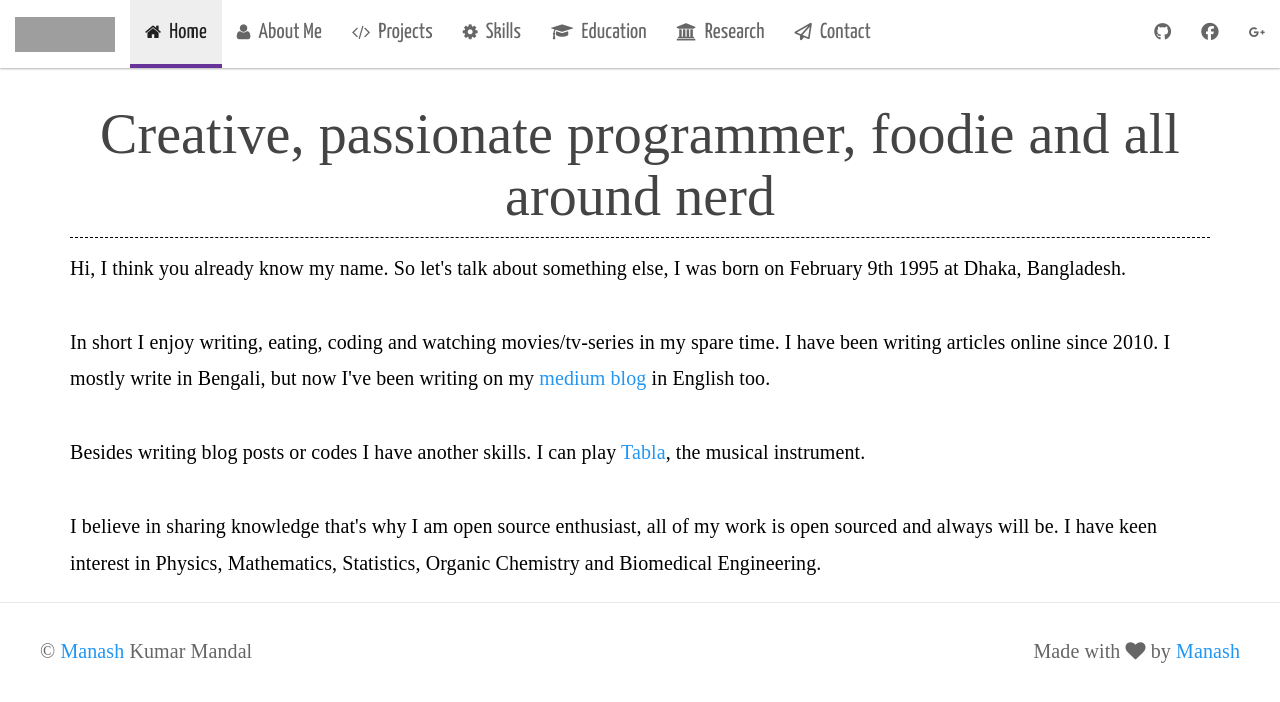
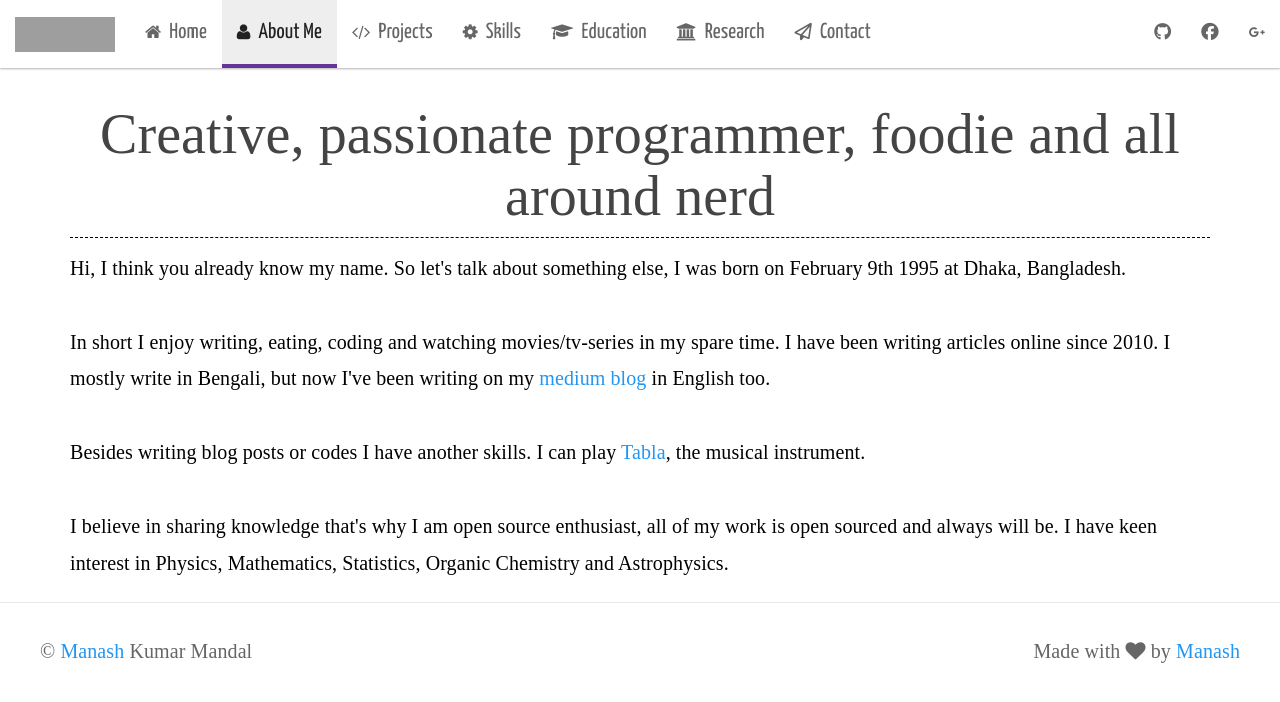
Before and after one commit to manashmandal/manash.me, a Jekyll site: the page built from about.html, in a window 1280 px wide. Shown: the top 702 px of the page. Built offline with Jekyll 4.4.1, drawn with Linux system fonts in a browser that asks for light colours; nearby versions of some CDN libraries; some web fonts are replaced; grey boxes are pictures that could not be loaded.

Commit message:
fixed navigation

```diff
--- a/_config.yml
+++ b/_config.yml
@@ -17,5 +17,11 @@ url: "http://yourdomain.com" # the base hostname & protocol for your site
 twitter_username: jekyllrb
 github_username:  jekyll
 
+navigation:
+  - title: Home
+    url: /index.html
+  - title: About
+    url: /aboutme.html
+
 # Build settings
 markdown: kramdown
--- a/_includes/header.html
+++ b/_includes/header.html
@@ -1,28 +1,5 @@
 <header class="site-header">
 
-  <!--<div class="wrapper">-->
-
-    <!--<a class="site-title" href="{{ site.baseurl }}/">{{ site.title }}</a>-->
-
-    <!--<nav class="site-nav">-->
-      <!--<a href="#" class="menu-icon">-->
-        <!--<svg viewBox="0 0 18 15">-->
-          <!--<path fill="#424242" d="M18,1.484c0,0.82-0.665,1.484-1.484,1.484H1.484C0.665,2.969,0,2.304,0,1.484l0,0C0,0.665,0.665,0,1.484,0 h15.031C17.335,0,18,0.665,18,1.484L18,1.484z"/>-->
-          <!--<path fill="#424242" d="M18,7.516C18,8.335,17.335,9,16.516,9H1.484C0.665,9,0,8.335,0,7.516l0,0c0-0.82,0.665-1.484,1.484-1.484 h15.031C17.335,6.031,18,6.696,18,7.516L18,7.516z"/>-->
-          <!--<path fill="#424242" d="M18,13.516C18,14.335,17.335,15,16.516,15H1.484C0.665,15,0,14.335,0,13.516l0,0 c0-0.82,0.665-1.484,1.484-1.484h15.031C17.335,12.031,18,12.696,18,13.516L18,13.516z"/>-->
-        <!--</svg>-->
-      <!--</a>-->
-
-      <!--<div class="trigger">-->
-        <!--{% for my_page in site.pages %}-->
-          <!--{% if my_page.title %}-->
-          <!--<a class="page-link" href="{{ my_page.url | prepend: site.baseurl }}">{{ my_page.title }}</a>-->
-          <!--{% endif %}-->
-        <!--{% endfor %}-->
-      <!--</div>-->
-    <!--</nav>-->
-
-  <!--</div>-->
 
   <!--Nagivation Bar-->
   <nav class="navbar navbar-default navbar-fixed-top">
@@ -41,8 +18,8 @@
       <!-- Collect the nav links, forms, and other content for toggling -->
       <div class="collapse navbar-collapse" id="bs-example-navbar-collapse-1">
         <ul class="nav navbar-nav navbar-left">
-          <li class="active"><a href="#"><i class="fa fa-home fa-lg"><span id="navigation-item">Home</span> </i> </a> </li>
-          <li><a href="aboutme.html"><i class="fa fa-user fa-lg"><span id="navigation-item">About Me</span> </i> </a> </li>
+          <li {% if page.url == "/" %}class="active"{% endif %}><a href="#"><i class="fa fa-home fa-lg"><span id="navigation-item">Home</span> </i> </a> </li>
+          <li {% if page.url == "/aboutme.html" %}class="active"{% endif %}><a href="aboutme.html"><i class="fa fa-user fa-lg"><span id="navigation-item">About Me</span> </i> </a> </li>
           <li><a href="#"><i class="fa fa-code fa-lg"><span id="navigation-item">Projects</span> </i> </a> </li>
           <li><a href="#"><i class="fa fa-cog fa-lg"><span id="navigation-item">Skills</span> </i> </a> </li>
           <li><a href="#"><i class="fa fa-graduation-cap fa-lg"><span id="navigation-item">Education</span> </i> </a> </li>
--- /dev/null
+++ b/_layouts/page_header.html
@@ -0,0 +1,59 @@
+<!DOCTYPE html>
+<html>
+
+{% include head.html %}
+
+<body>
+
+<header class="site-header">
+
+
+    <!--Nagivation Bar-->
+    <nav class="navbar navbar-default navbar-fixed-top">
+        <div class="container-fluid">
+            <!-- Brand and toggle get grouped for better mobile display -->
+            <div class="navbar-header">
+                <button type="button" class="navbar-toggle collapsed" data-toggle="collapse" data-target="#bs-example-navbar-collapse-1" aria-expanded="false">
+                    <span class="sr-only">Toggle navigation</span>
+                    <span class="icon-bar"></span>
+                    <span class="icon-bar"></span>
+                    <span class="icon-bar"></span>
+                </button>
+                <a class="navbar-brand" href="#"><img alt="Brand" class="img-responsive" src="http://i.imgur.com/doU7a0v.png" style="width: 100px; height: 35px; margin-top: -4px;"></a>
+            </div>
+
+            <!-- Collect the nav links, forms, and other content for toggling -->
+            <div class="collapse navbar-collapse" id="bs-example-navbar-collapse-1">
+                <ul class="nav navbar-nav navbar-left">
+                    <li {% if page.url == "/" %}class="active"{% endif %}><a href="/"><i class="fa fa-home fa-lg"><span id="navigation-item">Home</span> </i> </a> </li>
+                    <li {% if page.url == "/aboutme" %}class="active active-home"{% endif %}><a href="aboutme.html"><i class="fa fa-user fa-lg"><span id="navigation-item">About Me</span> </i> </a> </li>
+                    <li {% if page.url == "/projects" %}class="active active-projects"{% endif %}><a href="projects.html"><i class="fa fa-code fa-lg"><span id="navigation-item">Projects</span> </i> </a> </li>
+                    <li {% if page.url == "/skills" %}class="active active-skills"{% endif %}><a href="skills.html"><i class="fa fa-cog fa-lg"><span id="navigation-item">Skills</span> </i> </a> </li>
+                    <li {% if page.url == "/education" %}class="active active-education"{% endif %}><a href="education.html"><i class="fa fa-graduation-cap fa-lg"><span id="navigation-item">Education</span> </i> </a> </li>
+                    <li {% if page.url == "/research" %}class="active active-research"{% endif %}><a href="research.html"><i class="fa fa-university fa-lg"><span id="navigation-item">Research</span></i> </a> </li>
+                    <li {% if page.url == "/contact" %}class="active active-contact"{% endif %}><a href="contact.html"><i class="fa fa-paper-plane-o fa-lg"><span id="navigation-item">Contact</span> </i> </a> </li>
+                </ul>
+
+                <ul class="nav navbar-nav navbar-right">
+                    <li><a href="http://github.manash.me"><i class="fa fa-github fa-lg"></i> </a> </li>
+                    <li><a href="http://fb.manash.me"><i class="fa fa-facebook fa-lg"></i> </a> </li>
+                    <li><a href="http://gplus.manash.me"><i class="fa fa-google-plus"></i> </a> </li>
+                </ul>
+
+                <!--<ul class="nav navbar-nav navbar-right">-->
+                <!---->
+                <!--</ul>-->
+
+            </div><!-- /.navbar-collapse -->
+        </div><!-- /.container-fluid -->
+    </nav>
+
+</header>
+
+{{content}}
+
+{% include footer.html %}
+
+</body>
+
+</html>
--- a/about.html
+++ b/about.html
@@ -21,7 +21,7 @@ permalink: aboutme
 
         <br/><br/>
 
-        I believe in sharing knowledge that's why I am open source enthusiast, all of my work is open sourced and always will be. I have keen interest in Physics, Mathematics, Statistics, Organic Chemistry and Biomedical Engineering.
+        I believe in sharing knowledge that's why I am open source enthusiast, all of my work is open sourced and always will be. I have keen interest in Physics, Mathematics, Statistics, Organic Chemistry and Astrophysics.
     </p>
 
 </div>
```
Also changed, not shown: other parts of about.html (+1 -1 lines).
